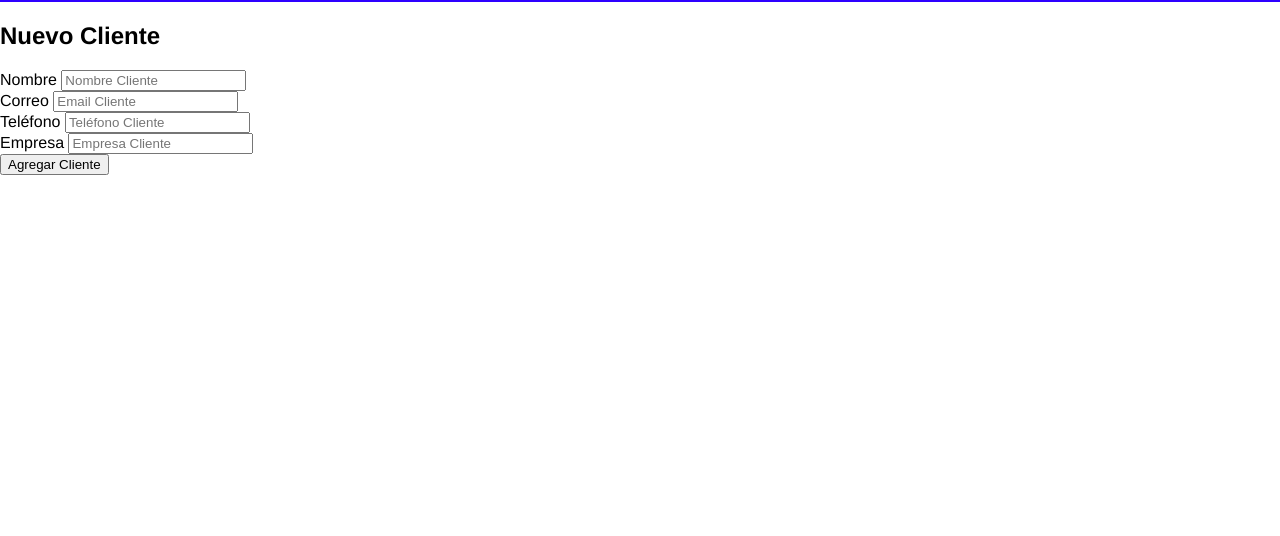
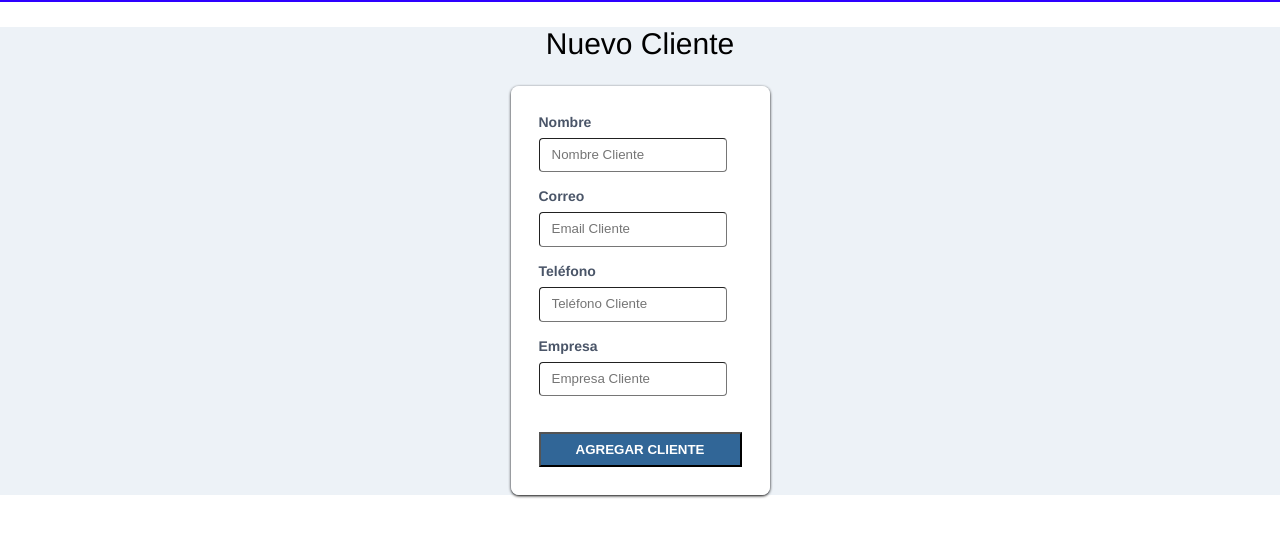
Before and after one commit to ErickDanielAvendano/Proyecto-Final-programacion-web, a plain HTML site: page Proyecto Final programacion web/altadeclientes.html in a window 1280 px wide. Shown: the part 92-628 px from the top of the page. Drawn offline with Linux system fonts and the light colour scheme.

Commit message:
forms Alta Cliente finished

```diff
--- a/Proyecto Final programacion web/CSS/estilo2.css
+++ b/Proyecto Final programacion web/CSS/estilo2.css
@@ -72,3 +72,91 @@ align-items: center;
 a{
   text-decoration: none;
 }
+
+.fondo{
+  background-color: #edf2f7;
+}
+
+.titleAltaC{
+  text-align: center;
+  font-size: 1.875rem;
+  font-weight: 300;
+}
+
+.flexin{
+  align-items: center;
+  flex-direction: column;
+  display: flex;
+}
+
+/* .card{
+  width: 10%;
+  padding-left: 1.5rem;
+  padding-right: 1.5rem;
+  box-sizing: border-box;
+  overflow-x: auto;
+  border-width: 0;
+
+} */
+
+.cajaForm{
+  border-radius: .5rem;
+  box-shadow: 0 1px 3px 0;
+  overflow: hidden;
+  border-bottom-width: 1px;
+
+}
+
+.bg-white{
+  background-color: #fff;
+}
+
+.p-3{
+  padding: 1.75rem;
+}
+
+.mb-4{
+  margin-bottom: 1rem;
+}
+
+.w-full{
+  width: 100%;
+  text-transform: uppercase;
+  padding: .5rem;
+  margin-top: 1.25rem;
+  font-weight: 700;
+}
+
+.etiquetaDatos{
+  color: #4a5568;
+  margin-bottom: .5rem;
+  font-size: .875rem;
+  font-weight: 700;
+  display: block;
+}
+
+.cajaDatos{
+  width: 80%;
+  color: #4a5568;
+  color: rgba(74, 85, 104,);
+  padding-left: .75rem;
+  padding-right: .75rem;
+  padding-top: .5rem;
+  padding-bottom: .5rem;
+  line-height: 1.25;
+  border-width: 1px;
+  border-radius: .25rem;
+}
+
+.botonC{
+  cursor: pointer;
+  background-color: rgb(37, 60, 165);
+  width: 100%;
+  text-transform: uppercase;
+  color: #fff;
+  padding: .5rem;
+  margin-top: 1.25rem;
+  font-weight: 700;
+  background-color: #316697;
+
+}
--- a/Proyecto Final programacion web/altadeclientes.html
+++ b/Proyecto Final programacion web/altadeclientes.html
@@ -15,15 +15,17 @@
       <button class="botoninicio"><a href="Administracion de clientes.html" class="botoninicio"><img src="imagenes\F.png" width="20px" height="20px" >ATRAS</a></button>
       </div>
     </nav>
-    <main class="md:w-3/5 xl:w-4/5 px-5 py-10 bg-gray-200" ></main>
-      <h2 class="text-3xl font-light text-center">Nuevo Cliente</h2>
-      <div class="flex flex-col mt-10 items-center">
-        <div class="-my-2 py-2 overflow-x-auto sm:-mx-6 sm:px-6 lg:-mx-8 lg:px-8 w-10/12 md:w-8/12 lg:w-6/12">
+    <main class="fondo">
+      <h2 class="titleAltaC">Nuevo Cliente</h2>
+
+      <div class="flexin">
+          <div class="card">
+              <div class=" cajaForm ">
                   <form id="formulario" class="bg-white p-3">
                       <div class="mb-4">
-              <label class="block text-gray-700 text-sm font-bold mb-2" for="nombre">Nombre</label>
+                          <label class="etiquetaDatos" for="nombre">Nombre</label>
                           <input
-                  class="appearance-none border rounded w-full py-2 px-3 text-gray-700 leading-tight focus:outline-none focus:shadow-outline"
+                              class="cajaDatos"
                               id="nombre"
                               name="nombre"
                               type="text"
@@ -31,29 +33,31 @@
                           />
                       </div>
                       <div class="mb-4">
-              <label class="block text-gray-700 text-sm font-bold mb-2" for="email">Correo</label>
+                          <label class="etiquetaDatos" for="email">Correo</label>
                           <input
-                  class="appearance-none border rounded w-full py-2 px-3 text-gray-700 leading-tight focus:outline-none focus:shadow-outline"
+                              class="cajaDatos"
                               id="email"
                               name="email"
                               type="email"
                               placeholder="Email Cliente"
                           />
                       </div>
+
                       <div class="mb-4">
-            <label class="block text-gray-700 text-sm font-bold mb-2" for="telefono">Teléfono</label>
+                          <label class="etiquetaDatos" for="telefono">Teléfono</label>
                           <input
-                class="appearance-none border rounded w-full py-2 px-3 text-gray-700 leading-tight focus:outline-none focus:shadow-outline"
+                              class="cajaDatos"
                               id="telefono"
                               name="telefono"
                               type="tel"
                               placeholder="Teléfono Cliente"
                           />
                       </div>
+
                       <div class="mb-4">
-            <label class="block text-gray-700 text-sm font-bold mb-2" for="empresa">Empresa</label>
+                          <label class="etiquetaDatos" for="empresa">Empresa</label>
                           <input
-                class="appearance-none border rounded w-full py-2 px-3 text-gray-700 leading-tight focus:outline-none focus:shadow-outline"
+                              class="cajaDatos"
                               id="empresa"
                               name="empresa"
                               type="text"
@@ -61,14 +65,17 @@
                           />
                       </div>
 
+
                       <input
                           type="submit"
-          class="bg-teal-600 hover:bg-teal-900 w-full mt-5 p-2 text-white uppercase font-bold"
+                          class="botonC"
                           value="Agregar Cliente"
                       />
                   </form>
               </div>
           </div>
+      </div>
+  </main>
 
     </body>
     </html>
```
Lines whose indentation alone changed are shown as unchanged.
